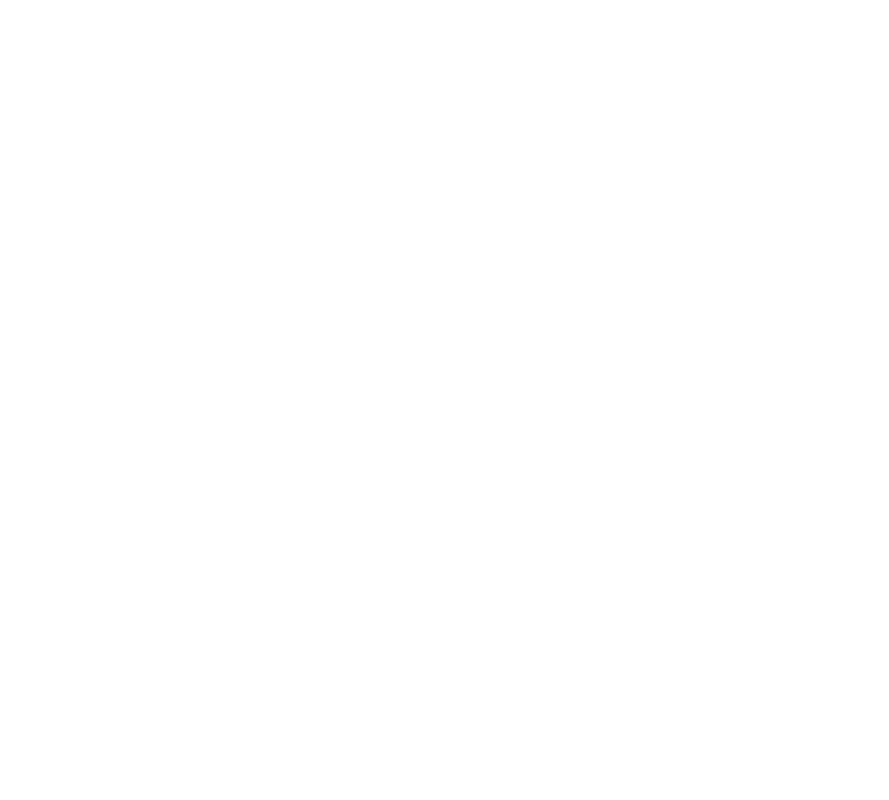
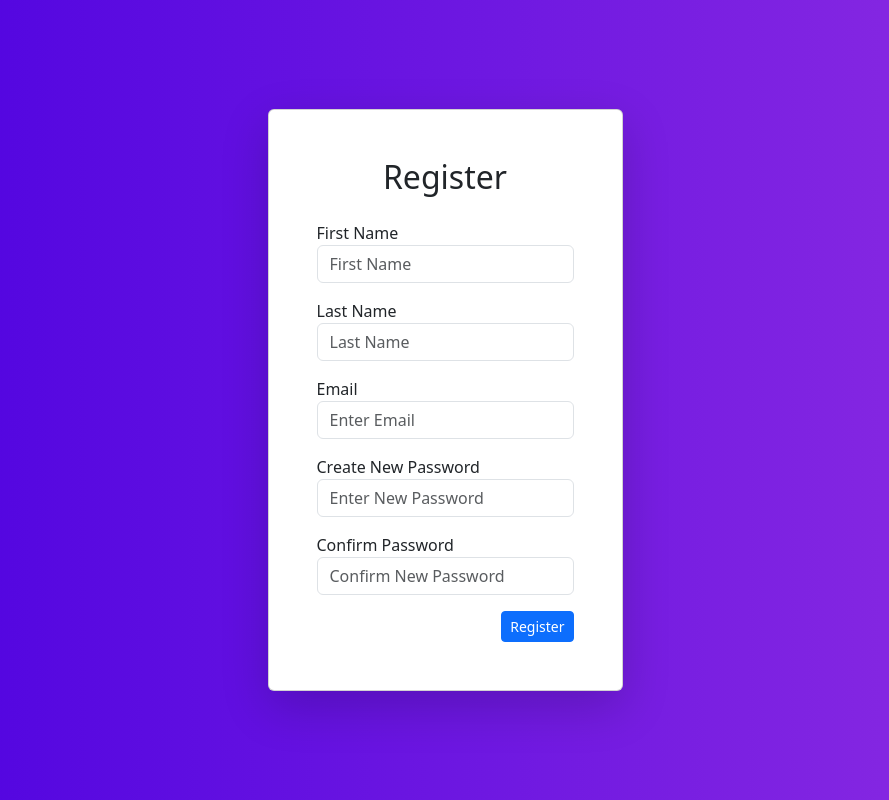
Before and after one commit to JakenDoeun/project-web, a plain HTML site: page register.html in a window 1280 px wide. Shown: the whole page, without its empty margins (195-1084 px from the left). Drawn offline with Linux system fonts and the light colour scheme.

Commit message:
Register done

```diff
--- /dev/null
+++ b/css/style_register.css
@@ -0,0 +1,18 @@
+/* Gradient background for the entire page */
+body {
+    background: linear-gradient(to right, #4a00e0, #8e2de2);
+    height: 100vh;
+    margin: 0;
+    display: flex;
+    justify-content: center;
+    align-items: center;
+    font-family: Arial, sans-serif;
+}
+
+/* Styling the card container for the login form */
+.login-card {
+    width: 100%;
+    max-width: 400px;
+    border-radius: 10px;
+    background-color: white;
+}
--- a/register.html
+++ b/register.html
@@ -4,8 +4,40 @@
     <meta charset="UTF-8">
     <meta name="viewport" content="width=device-width, initial-scale=1.0">
     <title>Register</title>
+    <link rel="stylesheet" href="css/style_register.css">
+    <link rel="stylesheet" href="./css/bootstrap.min.css">
 </head>
 <body>
+    <div class="container-fluid d-flex justify-content-center align-items-center min-vh-100">
+        <div class="card p-5 shadow-lg" style="max-width: 500px;">
+            <h2 class="text-center mb-4">Register</h2>
+            <form>
+                <div class="form-group mb-3">
+                    <label for="first_name">First Name</label>
+                    <input type="text" class="form-control" id="first_name" placeholder="First Name" required>
+                </div>
+                <div class="form-group mb-3">
+                    <label for="last_name">Last Name</label>
+                    <input type="text" class="form-control" id="last_name" placeholder="Last Name" required>
+                </div>
+                <div class="form-group mb-3">
+                    <label for="email">Email</label>
+                    <input type="email" class="form-control" id="email" placeholder="Enter Email" required>
+                </div>
+                <div class="form-group mb-3">
+                    <label for="password">Create New Password</label>
+                    <input type="password" class="form-control" id="password" placeholder="Enter New Password" required>
+                </div>
+                <div class="form-group mb-3">
+                    <label for="confirm_password">Confirm Password</label>
+                    <input type="password" class="form-control" id="confirm_password" placeholder="Confirm New Password" required>
+                </div>
+                <div class="d-flex justify-content-end">
+                    <button type="submit" class="btn btn-primary btn-sm">Register</button>
+                </div>
 
+            </form>
+        </div>
+    </div>
 </body>
 </html>
```
